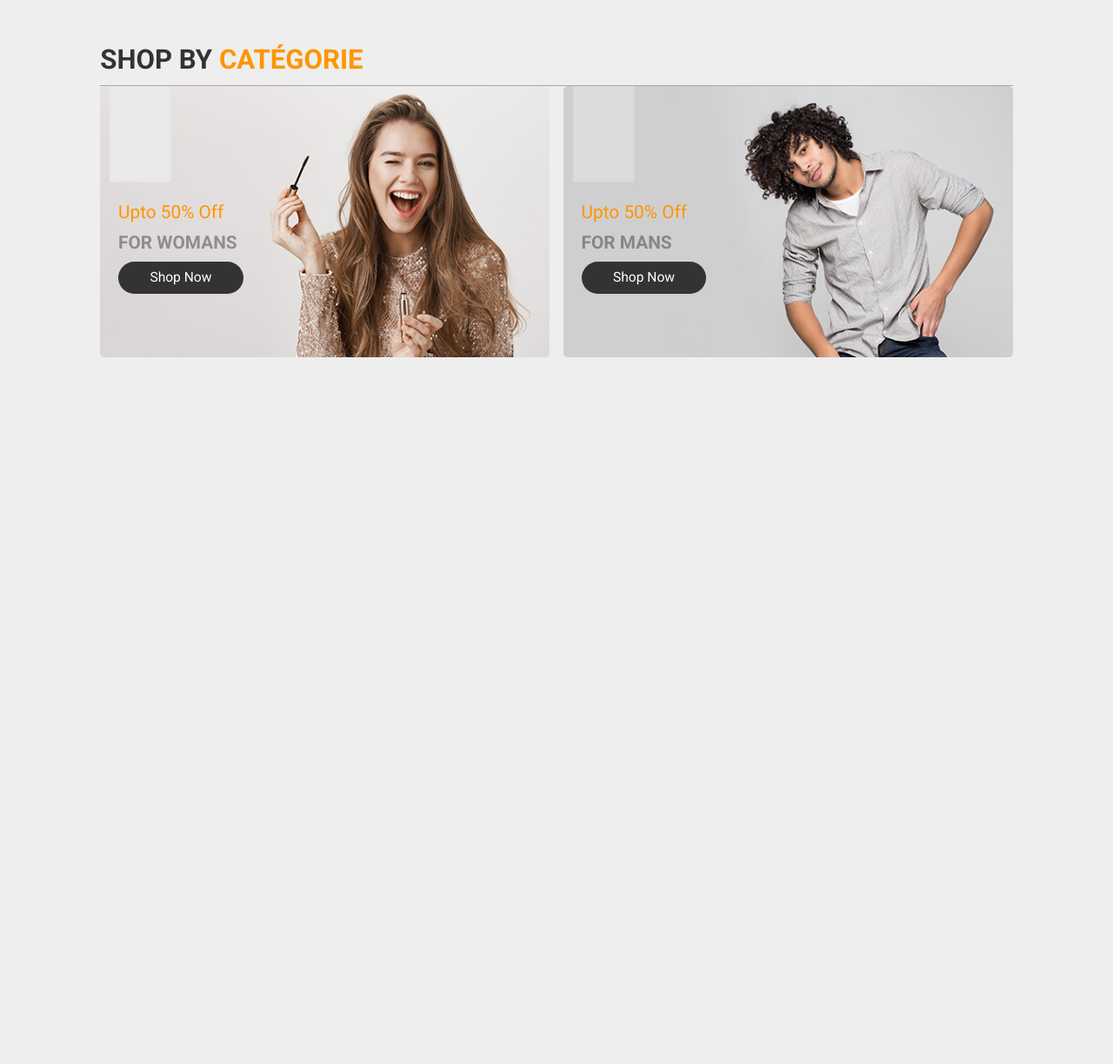
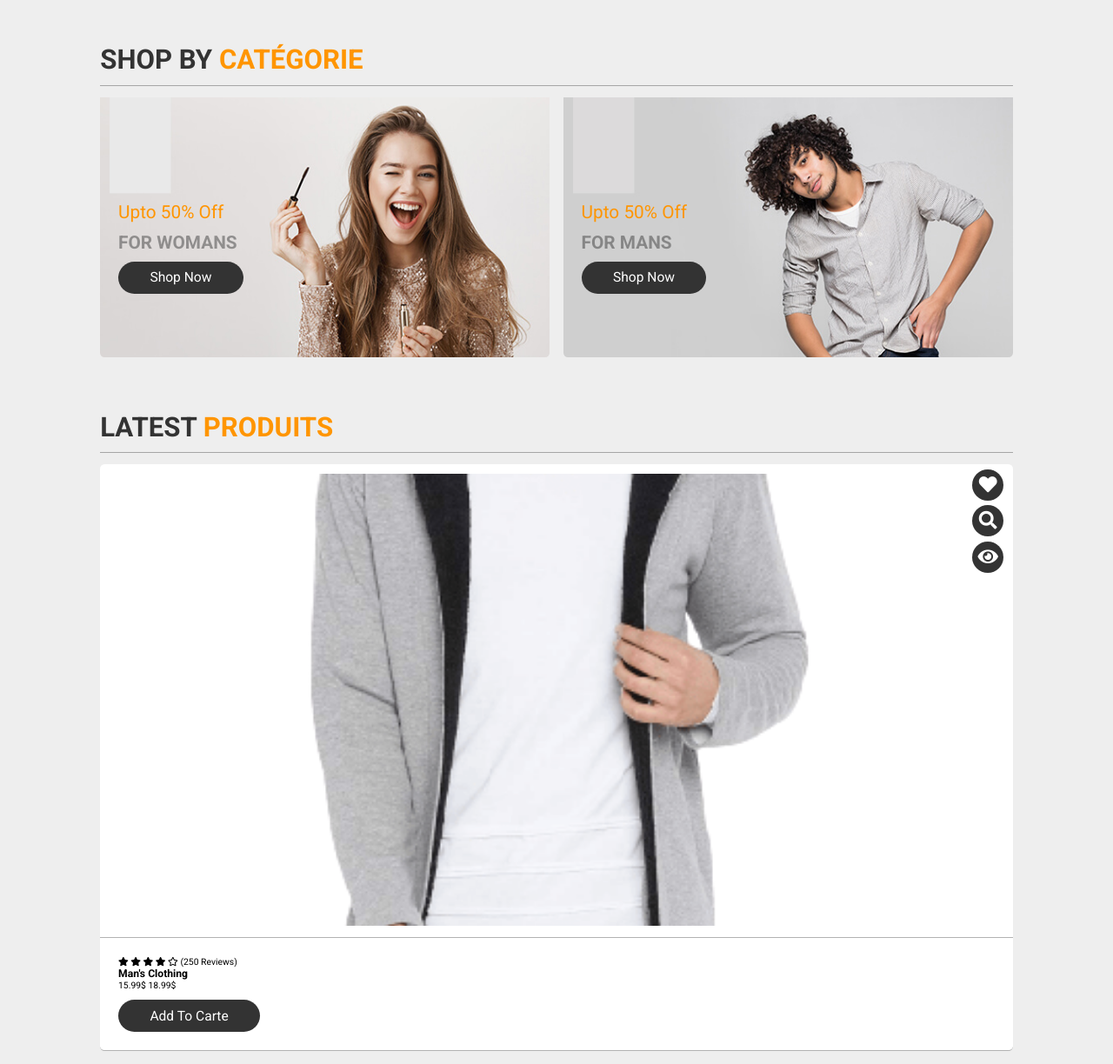
Before and after one commit to Eurin-lumen/Projet1, a plain HTML site: page Index.html in a window 1280 px wide. Shown: the part 700-1924 px from the top of the page at 87% size. Before the commit the page ends 1126 px from the top, so only its background shows below. Drawn offline with nearby package versions, Linux system fonts and the light colour scheme.

Commit message:
Third Add Projet commit

```diff
--- a/CSS/Style.css
+++ b/CSS/Style.css
@@ -272,6 +272,41 @@ header.active{
     padding-top: 0.5em;
 }
 
+.produits .produits-slider .slide{
+    overflow: hidden;
+    position: relative;
+    border-bottom: 0.1rem solid var(--light-color);
+    border-radius: .5rem;
+background: var(--white-color);
+}
+
+.produits .produits-slider .slide .image{
+    padding: 1rem;
+}
+
+.produits .produits-slider .slide .image img{
+    height: 50rem;
+    width: 100%;
+    object-fit: cover;
+}
+
+.produits .produits-slider .slide .content{
+    padding:2rem;
+    border-top:.1rem solid var(--light-color);
+}
+
+.produits .produits-slider .slide .icons{
+    position: absolute;
+    top: 0;right: 1rem;
+}
+.produits .produits-slider .slide .icons a{
+    height: 3.5rem;
+    width: 3.5rem;
+    line-height:3.5rem;text-align: center;font-size: 2rem;border-radius: 50%;background: var(--black-color);
+    color: var(--white-color);
+    margin-top:.5rem;display: block;
+}
+
 
 
 
--- a/Index.html
+++ b/Index.html
@@ -49,7 +49,6 @@
     <!--NavBar section END-->
 
     <!--Home section -->
-
     <section class="accueil" id="accueil">
         <div class="content">
             <span>Spéciale Promo</span>
@@ -59,17 +58,17 @@
         <div class="image">
             <img src="Images/home-img.png" alt="">
         </div>
-
     </section>
     <!--Home section END-->
 
-    <!--Home section END-->
+    <!--Categorie section-->
+    <section class="categories">
 
-    <section class="categories">
         <h1 class="heading"> Shop by <span>Catégorie</span></h1>
+
         <div class="box-container">
 
-            <div class="box">
+            <div class="box"><br>
                 <img src="Images/cat-1.jpg" alt="">
                 <div class="content">
                     <span>Upto 50% Off</span>
@@ -78,7 +77,7 @@
                 </div>
             </div>
 
-            <div class="box">
+            <div class="box"><br>
                 <img src="Images/cat-2.jpg" alt="">
                 <div class="content">
                     <span>Upto 50% Off</span>
@@ -86,13 +85,45 @@
                     <a href="#" class="btn ">Shop now</a>
                 </div>
             </div>
-
-
         </div>
     </section>
+    <!--Categorie section END-->
 
-    <!--Home section END-->
+    <!--Produits section END-->
 
+    <section class="produits" id="produits">
+        <h1 class="heading">Latest <span>produits</span></h1>
+        <div class="produits-slider"><br>
+            <div class="wrapper">
+                <div class="slider">
+                    <div class="slide">
+                        <div class="icons">
+                            <a href="#" class="fas fa-heart"></a>
+                            <a href="#" class="fas fa-search"></a>
+                            <a href="#" class="fas fa-eye"></a>
+                        </div>
+                        <div class="image">
+                            <img src="Images/p-1.png" alt="">
+                        </div>
+                        <div class="content">
+                            <div class="starts">
+                                <i class="fas fa-star"></i>
+                                <i class="fas fa-star"></i>
+                                <i class="fas fa-star"></i>
+                                <i class="fas fa-star"></i>
+                                <i class="far fa-star"></i>
+                                <span>(250 reviews)</span>
+                            </div>
+                            <h3>Man's clothing</h3>
+                            <div class="price">15.99$ <span>18.99$</span></div>
+                            <div class="btn">Add to carte</div>
+                        </div>
+                    </div>
+                </div>
+            </div>
+        </div>
+    </section>
+    <!--Produits section-->
 
 
 
```
